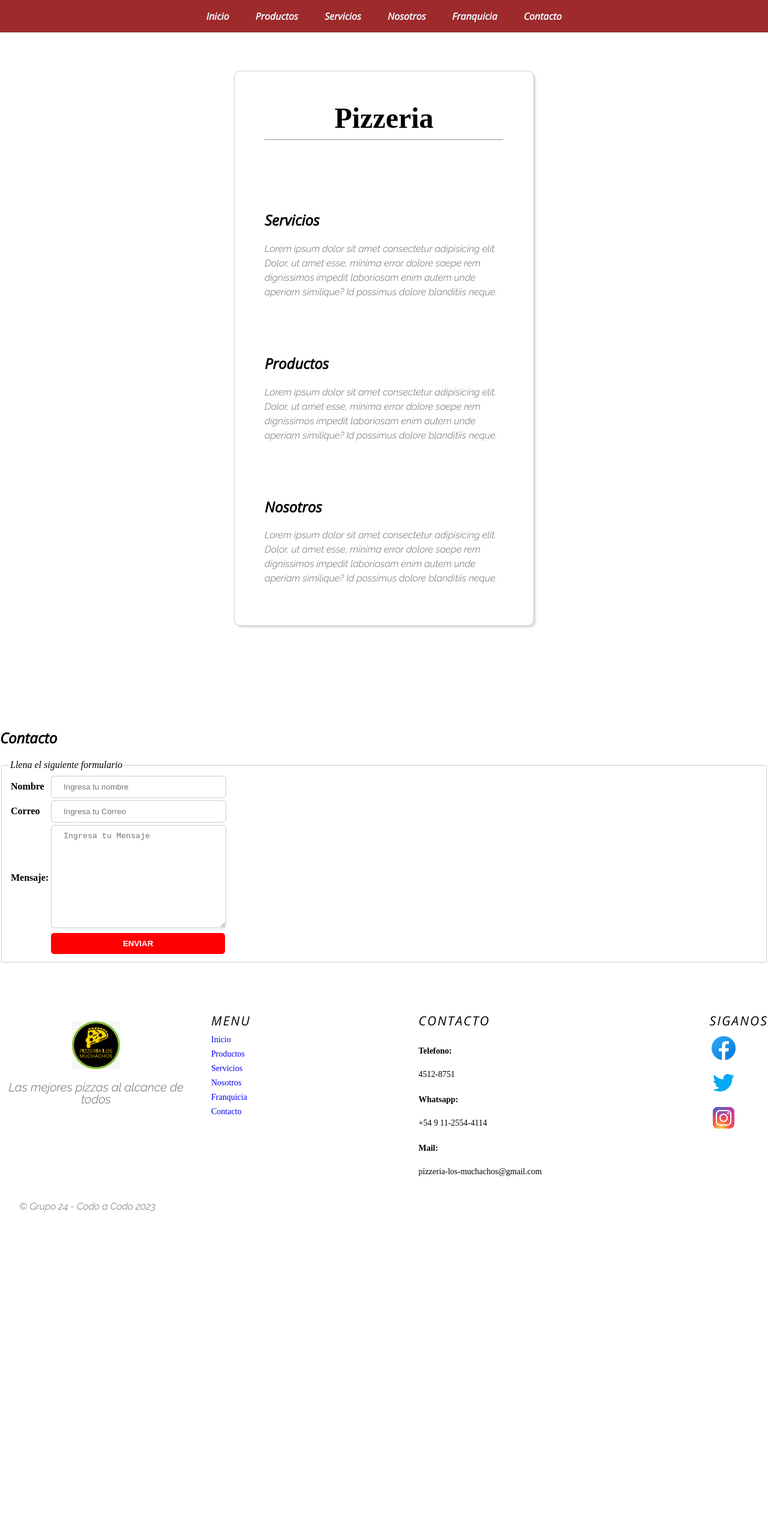
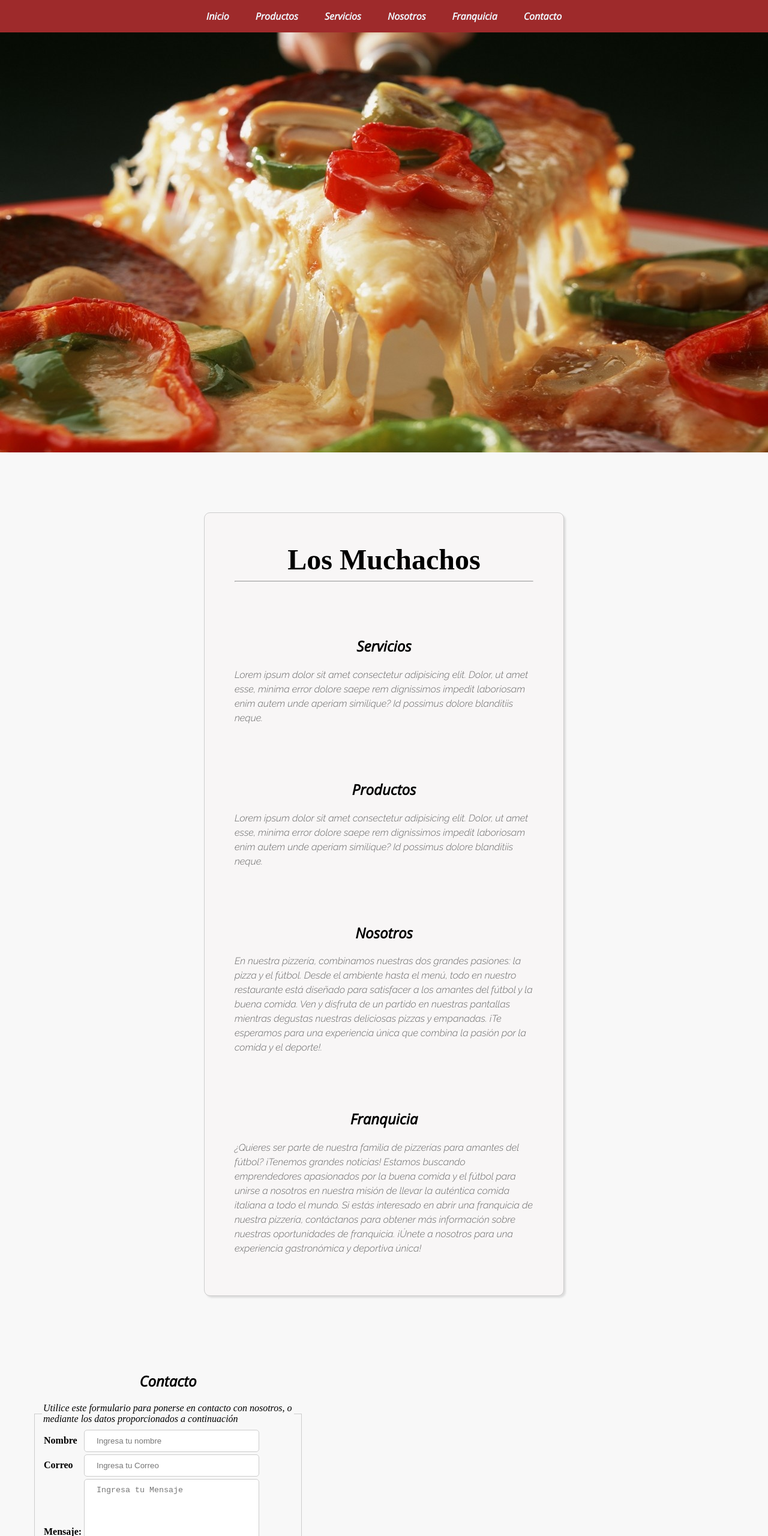
Before and after one commit to Naiggo/Pizzeria-Los-Muchachos, a plain HTML site: page index.html in a window 1280 px wide. Shown: the top 2560 px of the page at 60% size. Before the commit the page ends 2059 px from the top, so only its background shows below. Drawn offline with nearby package versions, Linux system fonts and the light colour scheme; a web font is replaced by a local one.

Commit message:
ultimo que se agrego

```diff
--- a/css/style.css
+++ b/css/style.css
@@ -1,7 +1,7 @@
 body {
     margin: 0;
     padding: 0;
-    background: #ffffff;
+    background: rgb(248, 248, 248);
 }
 
 #menu {
@@ -12,6 +12,67 @@ body {
     width: 100%;
     z-index: 2;
 }
+
+/*slider*/
+
+.slider-frame {
+    width: 1280px;
+    height: auto;
+    margin: 0px auto 0;
+    overflow: hidden;
+}
+
+.slider-frame ul {
+    display: flex;
+    padding: 0;
+    width: 400%;
+
+    animation: slide 20s infinite alternate ease-in-out;
+}
+
+.slider-frame li {
+    width: 50%;
+    list-style: none;
+}
+
+.slider-frame img {
+    width: 100%;
+}
+
+@keyframes slide {
+    0% {
+        margin-left: 0;
+    }
+
+    20% {
+        margin-left: 0;
+    }
+
+    25% {
+        margin-left: -100%;
+    }
+
+    45% {
+        margin-left: -100%;
+    }
+
+    50% {
+        margin-left: -200%;
+    }
+
+    70% {
+        margin-left: -200%;
+    }
+
+    75% {
+        margin-left: -300%;
+    }
+
+    100% {
+        margin-left: -300%;
+    }
+}
+
 
 #menu li {
     list-style: none;
@@ -28,23 +89,36 @@ body {
 }
 
 #principal {
-    width: 500px;
+    width: 600px;
     margin: auto;
     position: relative;
 }
 
+#seccion-contacto {
+    width: 450px;
+    margin: 55px;
+    position: relative;
+
+}
+
+
+#seccion-familia {
+    margin: auto;
+    position: relative;
+    width: 600px;
+    padding: 50px;
+    border-radius: 10px;
+    background: #780bfd
+}
+
 .contenido {
-    margin: 100px 0;
+
+    margin: 100px 100;
     border: 1px solid #ccc;
     padding: 50px;
     border-radius: 10px;
     box-shadow: 3px 3px 3px #ddd;
-    background: #fff;
-}
-
-.contenido img {
-    width: 400px;
-    border-radius: 5%;
+    background: #f8f6f6;*/
 }
 
 h1 {
@@ -57,6 +131,7 @@ h1 {
 h2 {
     font-family: 'Open Sans', sans-serif;
     padding-top: 70px;
+    text-align: center;
 }
 
 p {
@@ -102,7 +177,7 @@ input[type="submit"]:hover {
     opacity: 0.6;
 }
 
-/* FOOTER */
+/* FOOTER
 .footer-container{
     display: flex;
     flex-wrap: wrap;
@@ -189,7 +264,7 @@ input[type="submit"]:hover {
 }
 
 .footer-link:hover{
-    /* Nacho agregar*/
+    /* Nacho agregar
 }
 
 .footer-bottom-container{
@@ -200,7 +275,7 @@ input[type="submit"]:hover {
     margin-right: auto;
 }
 
-/* MediaQ Footer */
+/* MediaQ Footer
 @media (min-width: 640px){
     .footer-container{
         flex-direction: row;
@@ -226,4 +301,4 @@ input[type="submit"]:hover {
         flex-direction: row;
     }
 
-}
+}*/
--- a/index.html
+++ b/index.html
@@ -52,14 +52,24 @@
             </nav>
         </div>
     </header>
+           <!--Slider/Carrucel-->
+    <div class="slider-frame">
+        <ul>
+            <li><img src="pizza1.jpg" alt=""></li>
+            <li><img src="pizza2.jpg" alt=""></li>
+            <li><img src="pizza3.jpg" alt=""></li>
+            <li><img src="pizza4.jpg" alt=""></li>
+        </ul>
+    </div>
     <section>
         <div id="principal">
             <article>
+
+             <!--Contenido-->
                 <div class="contenido">
-                    <h1>Pizzeria</h1>
+                    <h1>Los Muchachos</h1>
+
                     <hr>
-
-                    <img src="image/pizza-napolitana-kt9E--1200x630@abc.jpg" alt="">
 
                     <h2 id="Servicios">Servicios</h2>
                     <p>Lorem ipsum dolor sit amet consectetur adipisicing elit. Dolor, ut amet esse, minima error dolore
@@ -72,19 +82,31 @@
                         blanditiis neque.</p>
 
                     <h2 id="Nosotros">Nosotros</h2>
-                    <p>Lorem ipsum dolor sit amet consectetur adipisicing elit. Dolor, ut amet esse, minima error dolore
-                        saepe rem dignissimos impedit laboriosam enim autem unde aperiam similique? Id possimus dolore
-                        blanditiis neque.</p>
+                    <p>En nuestra pizzería, combinamos nuestras dos grandes pasiones: la pizza y el fútbol. Desde el
+                        ambiente hasta el menú, todo en nuestro restaurante está diseñado para satisfacer a los amantes
+                        del fútbol y la buena comida. Ven y disfruta de un partido en nuestras pantallas mientras
+                        degustas nuestras deliciosas pizzas y empanadas. ¡Te esperamos para una experiencia única que
+                        combina la pasión por la comida y el deporte!.</p>
+
+                    <h2 id="Franquicia">Franquicia</h2>
+                    <p>¿Quieres ser parte de nuestra familia de pizzerías para amantes del fútbol? ¡Tenemos grandes
+                        noticias! Estamos buscando emprendedores apasionados por la buena comida y el fútbol para unirse
+                        a nosotros en nuestra misión de llevar la auténtica comida italiana a todo el mundo. Si estás
+                        interesado en abrir una franquicia de nuestra pizzería, contáctanos para obtener más información
+                        sobre nuestras oportunidades de franquicia. ¡Únete a nosotros para una experiencia gastronómica
+                        y deportiva única!</p>
                 </div>
             </article>
         </div>
+
     </section>
-
+ <!--Contacto-->
     <section id="seccion-contacto">
         <h2 id="Contacto">Contacto</h2>
         <form>
             <fieldset>
-                <legend>Llena el siguiente formulario</legend>
+                <legend>Utilice este formulario para ponerse en contacto con nosotros, o mediante los datos proporcionados a
+                    continuación</legend>
                 <table>
                     <tr>
                         <td><label>Nombre</label></td>
@@ -104,10 +126,22 @@
                     </tr>
                 </table>
             </fieldset>
-        </form>
-    </section>
 
-    <footer>
+            <section>
+
+
+
+            </section id="seccion-familia">
+            <h1>Unite a la Familia !</h1>
+            <h2>Los Muchachos ofrece un completo plan de franquicias, de comprobado éxito.</h2>
+            <p>Solicitá más información a través de un formulario especial o enviando un email a
+                franquicias@losmuchachos.com</p>
+            <tr>
+                <td>&nbsp;</td>
+                <td><input type="submit" value="Quiero Saber Más"></td>
+            </tr>
+            </section>
+    <!-- <footer>
         <div class="footer-container">
             <div class="footer-info">
                 <a href="#" class="footer-title">
@@ -143,7 +177,7 @@
                     </nav>
                 </div>
 
-                <!-- <div class="footer-section">
+                 <div class="footer-section">
                     <h2 class="footer-menu">Contacto</h2>
                     <nav class="footer-list">
                     <table>
@@ -161,7 +195,7 @@
                         </tr>
                     </table>
                     </nav>
-                </div> -->
+                </div>
 
                 <div class="footer-section">
                     <h2 class="footer-menu">Siganos</h2>
@@ -179,7 +213,7 @@
         <div>
             <p class="footer-bottom-container">© Grupo 24 - Codo a Codo 2023</p>
         </div>
-    </footer>
+    </footer>-->
 </body>
 
 </html>
```
Also changed, not shown: pizza-napolitana-kt9E--1200x630@abc.jpg (deleted), pizza1.jpg (added), pizza2.jpg (added), pizza3.jpg (added), pizza4.jpg (added).
